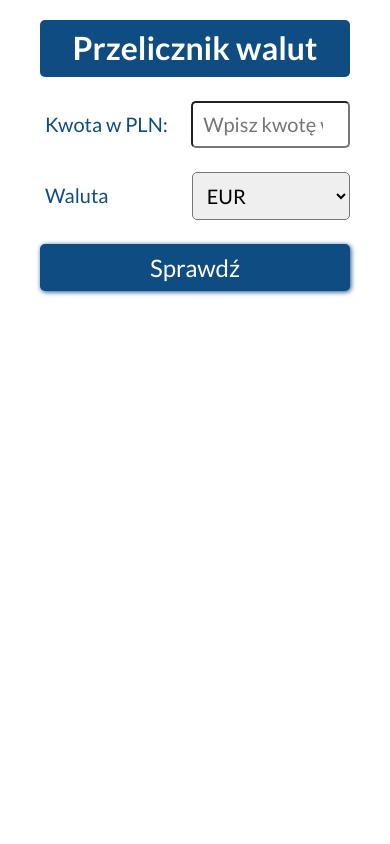
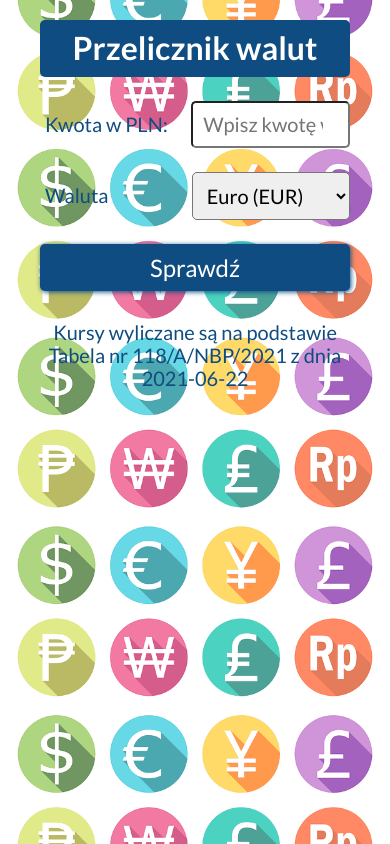
Before and after one commit to Eugen-save/currency-converter-react, a React (Create React App) app: page / in a window 390 px wide. Built offline with nearby package versions, Linux system fonts and the light colour scheme.

Commit message:
interaction added button & form with style changes

```diff
--- /dev/null
+++ b/src/App.css
@@ -0,0 +1,11 @@
+body {
+    background-image: url("./background.png");
+    background-attachment: fixed;
+}
+
+@media (max-width: 767px) {
+    body {
+        background-position: center;
+        background-size: 400px;
+    }
+}
--- a/src/App.js
+++ b/src/App.js
@@ -2,10 +2,38 @@ import Form from "./Form";
 import Header from "./Header";
 import Container from "./Container";
 import Input from "./Input";
-import {useState} from 'react';
+import Select from "./Select";
+import Button from "./Button";
+import { useState } from 'react';
+import currencies from "./currencies.js";
+import Result from "./Result";
+import Footer from "./Footer";
+import "./App.css";
 
 function App() {
 
+  const [amount, setAmount] = useState("");
+  const [result, setResult] = useState();
+  const [currency, setCurrency] = useState(currencies[0].id);
+
+  const calculateResult = (currency, amount) => {
+    const rate = currencies.find(({ id }) => id === currency).rate;
+
+    setResult({
+      sourceAmount: +amount,
+      finalResult: amount / rate,
+      currency,
+    });
+  };
+
+  const onFormSubmit = (event) => {
+    event.preventDefault();
+    calculateResult(currency, amount);
+    if (amount !== "") {
+      amount.trim();
+      setAmount("");
+    }
+  };
 
   return (
 
@@ -14,11 +42,32 @@ function App() {
         title="Przelicznik walut"
       />
       <Form
-      input={
-      <Input />
-    }
+        onFormSubmit={onFormSubmit}
+        input={
+          <Input
+            amount={amount}
+            setAmount={setAmount}
+          />
+        }
+        body={
+          <Select
+            currencies={currencies}
+            currency={currency}
+            setCurrency={setCurrency}
+          />
+        }
+        button={
+          <Button />
+        }
       />
+      <Result
+        result={result}
+        setResult={setResult}
+        amount={amount}
+      />
+      <Footer />
     </Container>
+
   );
 };
 
--- /dev/null
+++ b/src/Button/index.js
@@ -0,0 +1,11 @@
+import "./style.css";
+
+const Button = () => (
+    <button
+    className="form__button"
+    >
+        Sprawdź
+        </button>
+);
+
+export default Button;
--- /dev/null
+++ b/src/Button/style.css
@@ -0,0 +1,18 @@
+.form__button {
+    border: none;
+    padding: 10px;
+    box-shadow: 1px 1px 5px 0px hsl(208, 79%, 29%);
+    border-radius: 5px;
+    background-color: #0f4c81;
+    color: #fff;
+    transition: color 0.3s;
+    width: 100%;
+}
+
+.form__button:hover {
+    background-color: hsl(208, 79%, 38%);
+}
+
+.form__button:active {
+    background-color: hsl(208, 79%, 45%);
+}
--- a/src/Form/index.js
+++ b/src/Form/index.js
@@ -1,13 +1,6 @@
-import { useState } from "react";
 import "./style.css";
 
-const Form = ({ input }) => {
-
-    const onFormSubmit = (event) => {
-        event.preventDefault();
-
-
-    };
+const Form = ({ input, button, body, onFormSubmit }) => {
 
     return (
         <form
@@ -17,20 +10,10 @@ const Form = ({ input }) => {
                 {input}
             </p>
             <p>
-                <label class="form__label">
-                    <span class="form__text">Waluta</span>
-                    <select className="form__field">
-                        <option value="EUR">EUR</option>
-                        <option value="USD">USD</option>
-                    </select>
-                </label>
+                {body}
             </p>
-
-            <button className="form__button">Sprawdź</button>
-
+            {button}
         </form>)
-
-
 };
 
 export default Form;
--- a/src/Form/style.css
+++ b/src/Form/style.css
@@ -2,50 +2,3 @@
     width: 100%;
     max-width: 900px;
 }
-
-.form__label {
-    display: flex;
-    justify-content: center;
-    align-items: center;
-}
-
-@media (max-width: 767px) {
-    .form__label {
-        width: 100%;
-        font-size: smaller;
-    }
-}
-
-.form__text {
-    width: 100%;
-    max-width: 200px;
-    display:inline-block;
-    margin-left: 5px;
-}
-
-.form__field {
-    padding: 10px;
-    text-align: left;
-    max-width: 350px;
-    width: 100%;
-    border-radius: 5px;
-}
-
-.form__button {
-    border: none;
-    padding: 10px;
-    box-shadow: 1px 1px 5px 0px hsl(208, 79%, 29%);
-    border-radius: 5px;
-    background-color: #0f4c81;
-    color: #fff;
-    transition: color 0.3s;
-    width: 100%;
-}
-
-.form__button:hover {
-    background-color: hsl(208, 79%, 38%);
-}
-
-.form__button:active {
-    background-color: hsl(208, 79%, 45%);
-}
--- a/src/Input/index.js
+++ b/src/Input/index.js
@@ -1,19 +1,15 @@
 import "./style.css";
-import {useState} from 'react';
 
-const Input = () => {
-
-    const [amount, setAmount] = useState("");
+const Input = ({ amount, setAmount }) => {
 
     return (
-        <label class="form__label">
-        <span class="form__text">Kwota w PLN:</span>
+        <label className="form__labelInput">
+            <span className="form__textInput">Kwota w PLN:</span>
             <input
                 value={amount}
                 onChange={({ target }) => setAmount(target.value)}
                 placeholder="Wpisz kwotę w PLN"
-            autofocus
-            class="form__field"
+                className="form__fieldInput"
                 type="number"
                 required
                 step="0.01"
--- /dev/null
+++ b/src/Select/index.js
@@ -0,0 +1,24 @@
+import "./style.css";
+
+const Select = ({ currencies, setCurrency }) => {
+
+    return (
+        <label className="form__labelOption">
+            <span className="form__textOption">Waluta</span>
+            <select
+                onChange={({ target }) => setCurrency(target.value)}
+                className="form__fieldOption">
+                {currencies.map(currency => (
+                    <option
+                        key={currency.id}
+                        value={currency.id}>
+                        {currency.name}
+                    </option>
+                ))
+                }
+            </select>
+        </label>
+    )
+};
+
+export default Select;
--- /dev/null
+++ b/src/Select/style.css
@@ -0,0 +1,27 @@
+.form__labelOption {
+    display: flex;
+    justify-content: center;
+    align-items: center;
+}
+
+@media (max-width: 767px) {
+    .form__labelOption {
+        width: 100%;
+        font-size: smaller;
+    }
+}
+
+.form__textOption {
+    width: 100%;
+    max-width: 200px;
+    display:inline-block;
+    margin-left: 5px;
+}
+
+.form__fieldOption {
+    padding: 10px;
+    text-align: left;
+    max-width: 350px;
+    width: 100%;
+    border-radius: 5px;
+}
```
Also changed, not shown: public/manifest.json. Lines whose indentation alone changed are shown as unchanged.
